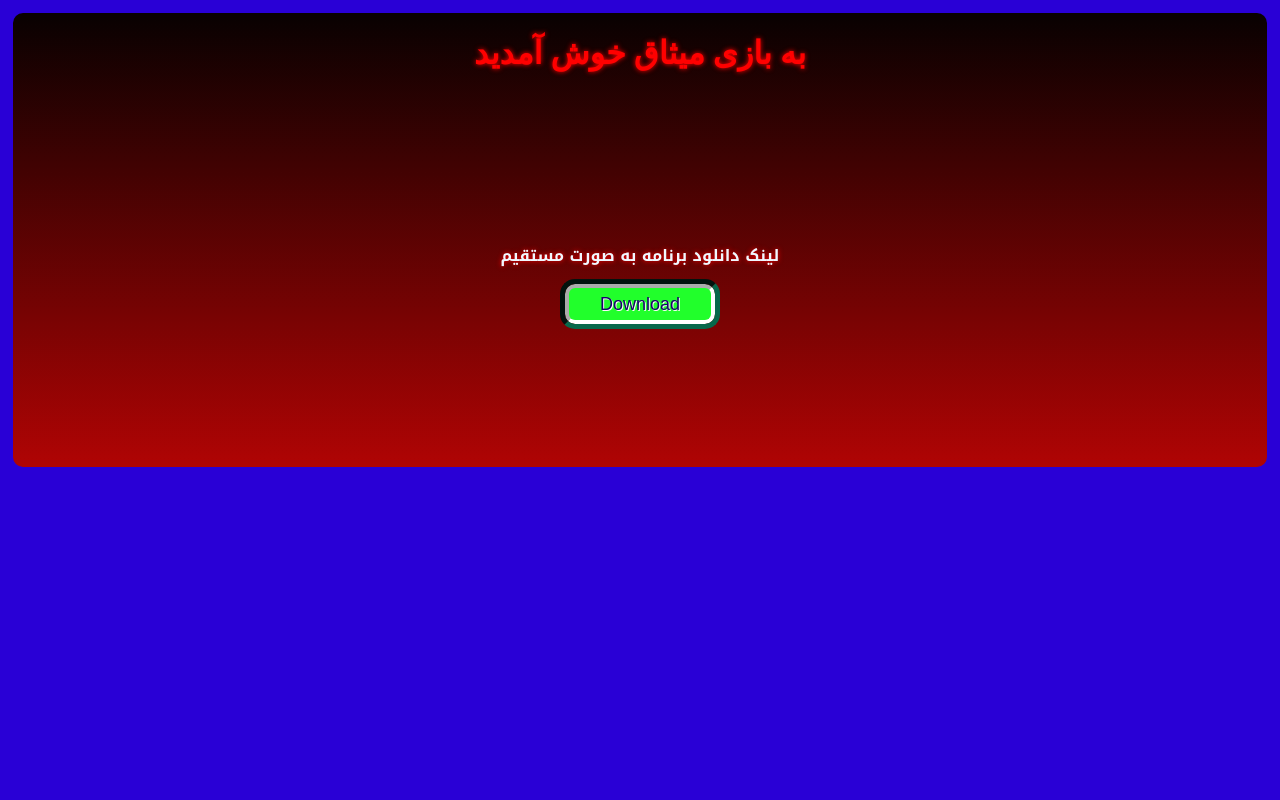
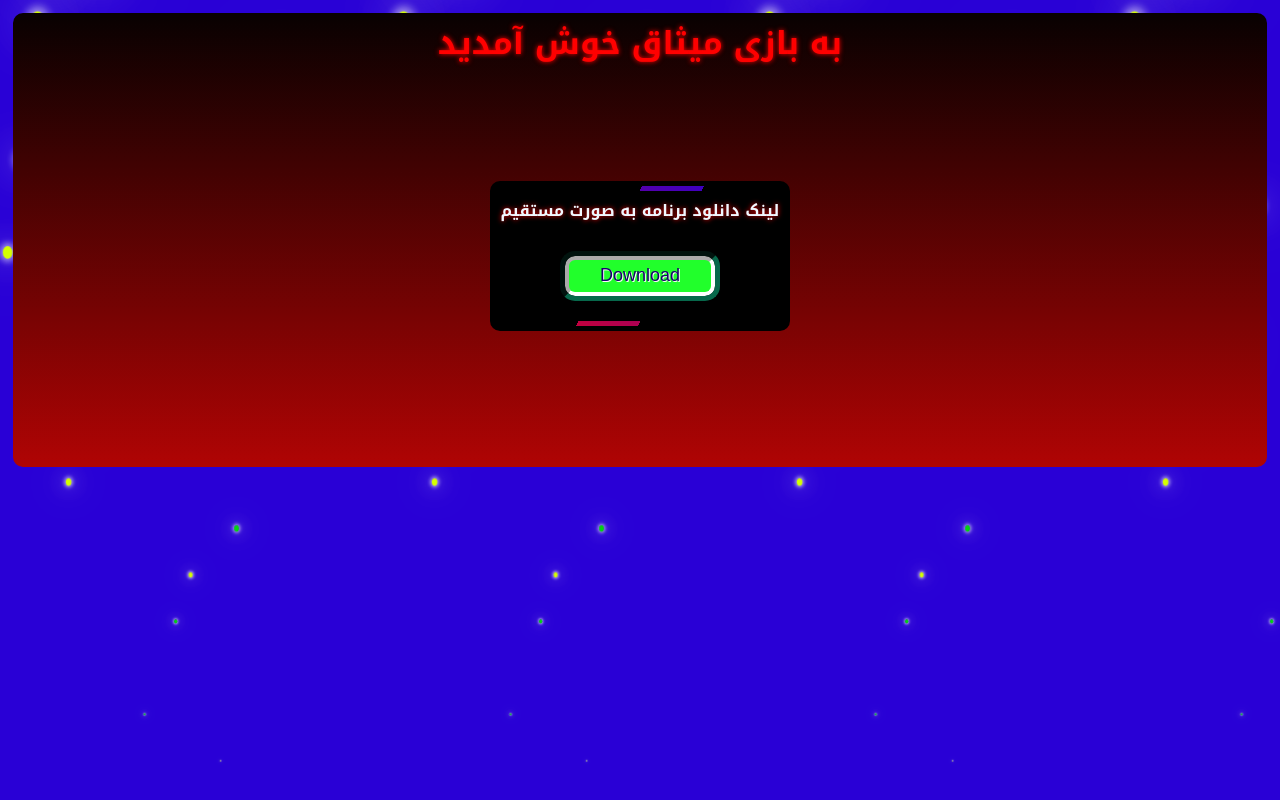
Before and after one commit to mhh-83/flask, a Flask app: page / in a window 1280 px wide. Run offline with Flask 3, Linux system fonts and the light colour scheme.

Commit message:
update home page

```diff
--- a/static/files/style/styles.css
+++ b/static/files/style/styles.css
@@ -1,13 +1,9 @@
-:root{
-    --bg-color:yellow;
-}
-
 @keyframes color_ramp {
     from{
-       background-color: blue;
+       background: blue;
     }
     to{
-        background-color:purple;
+        background:purple;
     }
 
 }
@@ -20,6 +16,24 @@
     }
 
 }
+@keyframes animate {
+    from{
+       transform: translateY(100vh) scale(0);
+    }
+    to{
+        transform: translateY(-10vh) scale(1);
+    }
+
+}
+@keyframes rotate {
+    from{
+       transform: rotate(0deg);
+    }
+    to{
+        transform: rotate(360deg);
+    }
+
+}
 @font-face {
   src: url(https://fonts.googleapis.com/css2?family=Noto+Kufi+Arabic:wght@100..900);
   font-family: "Noto Kufi Arabic", sans-serif;
@@ -27,7 +41,13 @@
   font-weight: 50px;
   font-style: normal;
 }
+*{
+    margin: 0;
+    padding: 0;
+    box-sizing: border-box;
+}
 body {
+    min-height: 100vh;
     display: flex;
     left: 0;
     right: 0;
@@ -37,16 +57,13 @@ body {
     animation: color_ramp 5s linear infinite alternate-reverse;
     font-family: "Noto Kufi Arabic";
     align-items: center;
-    background-color: rgb(89, 0, 255);
-
-    color: brown;
 
 }
 
 h1{
     animation: glow 1s linear alternate-reverse infinite;
     background-color: #00000000;
-    font-family: myFirstFont;
+    font-family: Noto Kufi Arabic;
     display: flex;
     color: red;
     outline-width: 50px;
@@ -59,6 +76,7 @@ h1{
     flex-direction: row;
     flex-wrap: nowrap;
     justify-content: space-around;
+
 }
 .text{
     align-items: center;
@@ -95,6 +113,7 @@ button{
     font-family: fantasy;
     color: #17026c;
     text-shadow: 1px 1px #fef6ff;
+
 }
 button:hover {
     background-color: aqua;
@@ -104,4 +123,72 @@ h2{
     font-size: 1em;
     color: aliceblue;
     animation: glow 1s linear alternate-reverse infinite;
+    z-index: 2;
 }
+.container{
+    position: relative;
+    width: 100%;
+    height: 100vh;
+    overflow: hidden;
+
+}
+.bubble{
+    position: relative;
+    display: flex;
+    margin: 0;
+
+}
+form{
+    padding: 20px;
+    z-index: 2;
+}
+.bubble span{
+    position: relative;
+    background: #d4ff00;
+    width: 20px;
+    height: 20px;
+    margin:0;
+    border-radius: 50%;
+    box-shadow: 0 0 10px 5px #ffffff88,
+    0 0 50px #ffffff,
+    0 0 100px rgb(255, 255, 255);
+    animation: animate 15s linear infinite;
+    animation-duration: calc(125s / var(--i));
+
+}
+.bubble span:nth-child(even){
+    background: #03d310;
+    box-shadow: 0 0 10px 5px #ffffff88,
+    0 0 50px #ffffff,
+    0 0 100px rgb(255, 255, 255);
+
+}
+.box{
+    position: relative;
+    display: flex;
+    width: 300px;
+    height: 150px;
+    align-items: center;
+    flex-direction: column;
+    border: 5px solid black;
+    border-radius: 10px;
+    background: #000000;
+    overflow: hidden;
+    flex-wrap: nowrap;
+    justify-content: space-evenly;
+}
+.box::before{
+    content: "";
+    position: absolute;
+    background-image: linear-gradient(to right, blue, red);
+    width: 120%;
+    height: 40%;
+    animation: rotate 5s linear infinite;
+}
+.box::after{
+    content: "";
+    position: absolute;
+    background: #000000;
+    border-radius: 10px;
+    inset: 5px;
+}
--- a/templates/home.html
+++ b/templates/home.html
@@ -10,13 +10,103 @@
     <link href="https://fonts.googleapis.com/css2?family=Noto+Kufi+Arabic:wght@100..900&display=swap" rel="stylesheet">
 </head>
 <body>
+    <div class="container">
+        <div class="bubble">
+            <span style="--i:12;"></span>
+            <span style="--i:14;"></span>
+            <span style="--i:17;"></span>
+            <span style="--i:18;"></span>
+            <span style="--i:26;"></span>
+            <span style="--i:27;"></span>
+            <span style="--i:18;"></span>
+            <span style="--i:29;"></span>
+            <span style="--i:10;"></span>
+            <span style="--i:21;"></span>
+            <span style="--i:13;"></span>
+            <span style="--i:23;"></span>
+            <span style="--i:24;"></span>
+            <span style="--i:15;"></span>
+            <span style="--i:20;"></span>
+            <span style="--i:25;"></span>
+            <span style="--i:28;"></span>
+            <span style="--i:11;"></span>
+            <span style="--i:16;"></span>
+            <span style="--i:31;"></span>
+            <span style="--i:33;"></span>
+            <span style="--i:19;"></span>
+            <span style="--i:32;"></span>
+            <span style="--i:34;"></span>
+            <span style="--i:12;"></span>
+            <span style="--i:14;"></span>
+            <span style="--i:17;"></span>
+            <span style="--i:18;"></span>
+            <span style="--i:26;"></span>
+            <span style="--i:27;"></span>
+            <span style="--i:18;"></span>
+            <span style="--i:29;"></span>
+            <span style="--i:10;"></span>
+            <span style="--i:21;"></span>
+            <span style="--i:13;"></span>
+            <span style="--i:23;"></span>
+            <span style="--i:24;"></span>
+            <span style="--i:15;"></span>
+            <span style="--i:20;"></span>
+            <span style="--i:25;"></span>
+            <span style="--i:28;"></span>
+            <span style="--i:11;"></span>
+            <span style="--i:16;"></span>
+            <span style="--i:31;"></span>
+            <span style="--i:33;"></span>
+            <span style="--i:19;"></span>
+            <span style="--i:32;"></span>
+            <span style="--i:34;"></span>
+            <span style="--i:12;"></span>
+            <span style="--i:14;"></span>
+            <span style="--i:17;"></span>
+            <span style="--i:18;"></span>
+            <span style="--i:26;"></span>
+            <span style="--i:27;"></span>
+            <span style="--i:18;"></span>
+            <span style="--i:29;"></span>
+            <span style="--i:10;"></span>
+            <span style="--i:21;"></span>
+            <span style="--i:13;"></span>
+            <span style="--i:23;"></span>
+            <span style="--i:24;"></span>
+            <span style="--i:15;"></span>
+            <span style="--i:20;"></span>
+            <span style="--i:25;"></span>
+            <span style="--i:28;"></span>
+            <span style="--i:11;"></span>
+            <span style="--i:16;"></span>
+            <span style="--i:31;"></span>
+            <span style="--i:33;"></span>
+            <span style="--i:19;"></span>
+            <span style="--i:32;"></span>
+            <span style="--i:34;"></span>
+            <span style="--i:12;"></span>
+            <span style="--i:14;"></span>
+            <span style="--i:17;"></span>
+            <span style="--i:18;"></span>
+            <span style="--i:26;"></span>
+            <span style="--i:27;"></span>
+            <span style="--i:18;"></span>
+            <span style="--i:29;"></span>
+            <span style="--i:10;"></span>
+            <span style="--i:21;"></span>
+            <span style="--i:13;"></span>
+            <span style="--i:23;"></span>
+        </div>
+    </div>
     <div class="text">
     <h1>به بازی میثاق خوش آمدید</h1>
     <div class="column">
-        <h2>لینک دانلود برنامه به صورت مستقیم</h2>
-        <form action="/static/files/app/missagh.apk" method="get">
-            <button type="submit">Download</button>
-        </form>
+        <div class="box">
+            <h2>لینک دانلود برنامه به صورت مستقیم</h2>
+            <form action="/static/files/app/missagh.apk" method="get">
+                <button type="submit">Download</button>
+            </form>
+        </div>
     </div>
     </div>
 </body>
```
